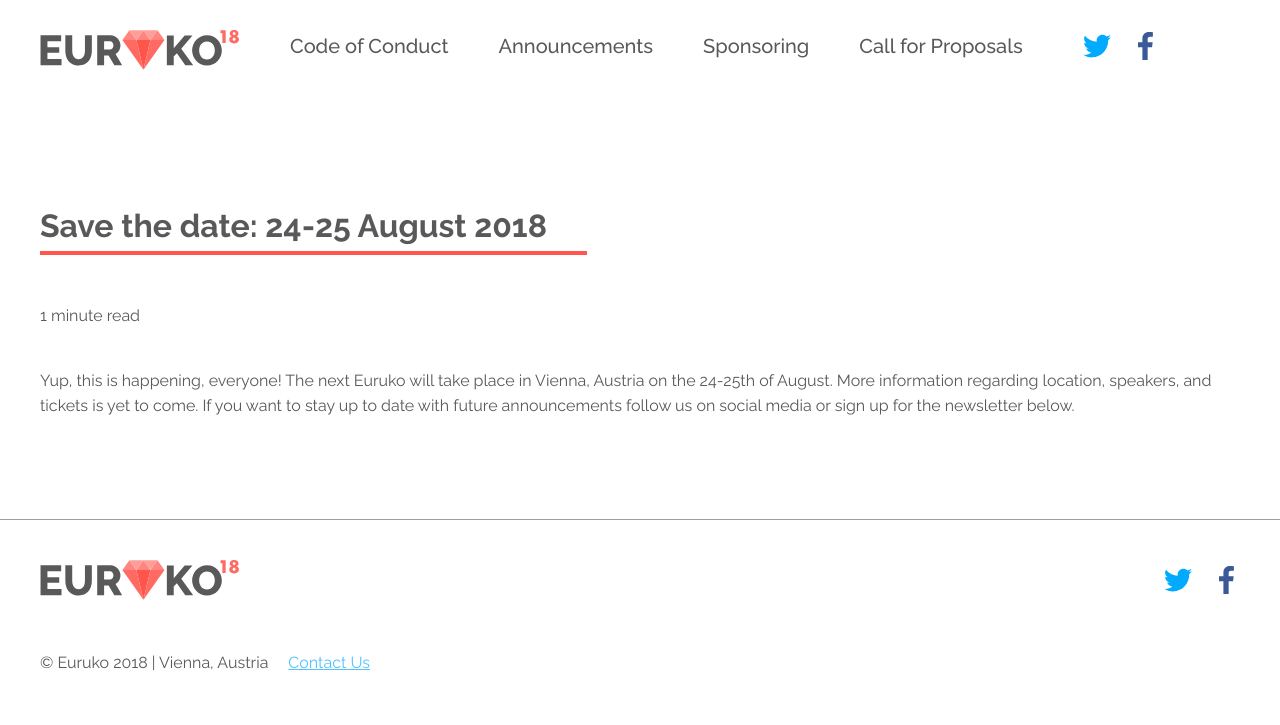
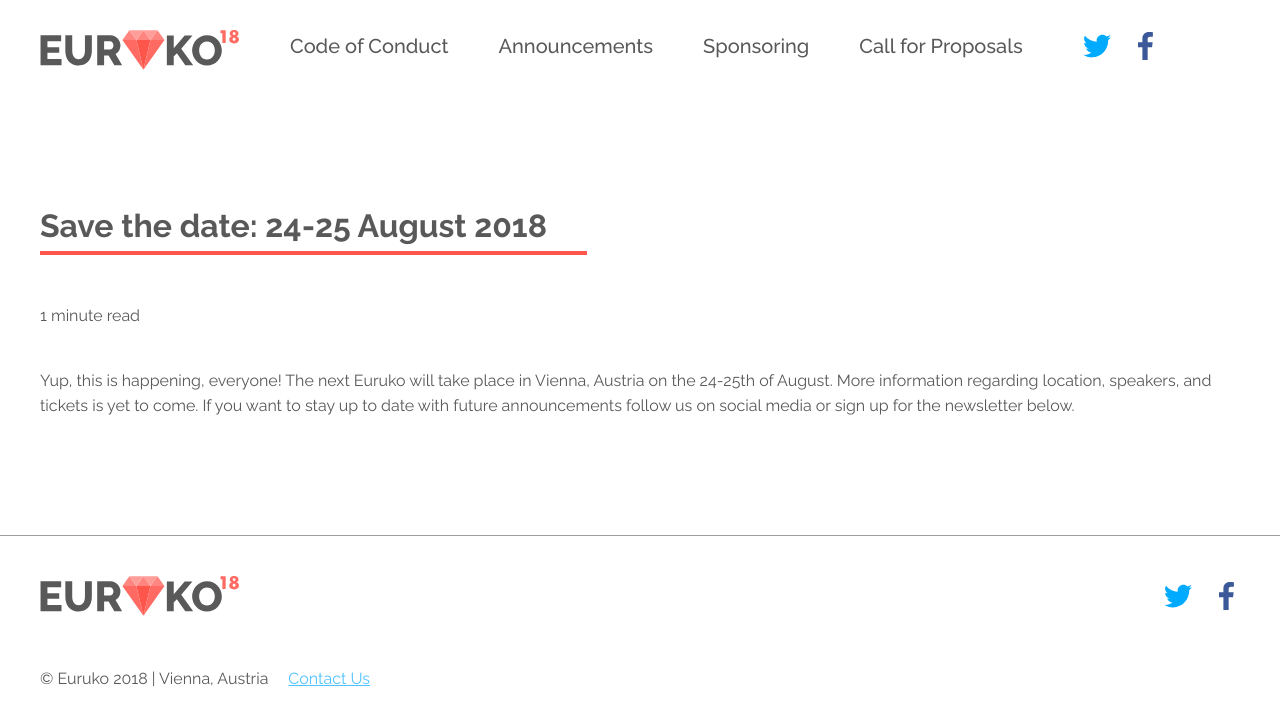
Before and after one commit to euruko/euruko2018.github.io, a Jekyll site: the page built from _posts/2018-02-03-save-the-date.md, in a window 1280 px wide. Shown: the top 725 px of the page. Built offline with Jekyll 4.4.1, drawn with Linux system fonts in a browser that asks for light colours.

Commit message:
Add new stylesheet for blog posts

```diff
--- a/_layouts/post.html
+++ b/_layouts/post.html
@@ -1,6 +1,8 @@
 ---
 layout: default
 ---
+
+<link rel="stylesheet" href="{{ '/assets/css/blog.css?v=' | append: site.github.build_revision | relative_url }}" media="print,screen">
 
 {% assign minutes = content | strip_html | number_of_words | divided_by: 180 %}
 {% if minutes == 0 %}
--- /dev/null
+++ b/assets/css/blog.scss
@@ -0,0 +1,19 @@
+---
+---
+
+@import "0-settings/config";
+
+article {
+  p {
+    margin-bottom: 1em;
+  }
+  blockquote {
+    border-left: 4px solid $red;
+    padding: 0.8em 0.4em;
+    background-color: $grey3;
+
+    p {
+      margin-bottom: 0;
+    }
+  }
+}
--- a/assets/css/lib/0-settings/_config.scss
+++ b/assets/css/lib/0-settings/_config.scss
@@ -6,6 +6,7 @@
 $grey: #595959;
 $grey1: #797979;
 $grey2: #9e9e9e;
+$grey3: #f1f1f1;
 
 $blue: #50c2ff;
 
```
